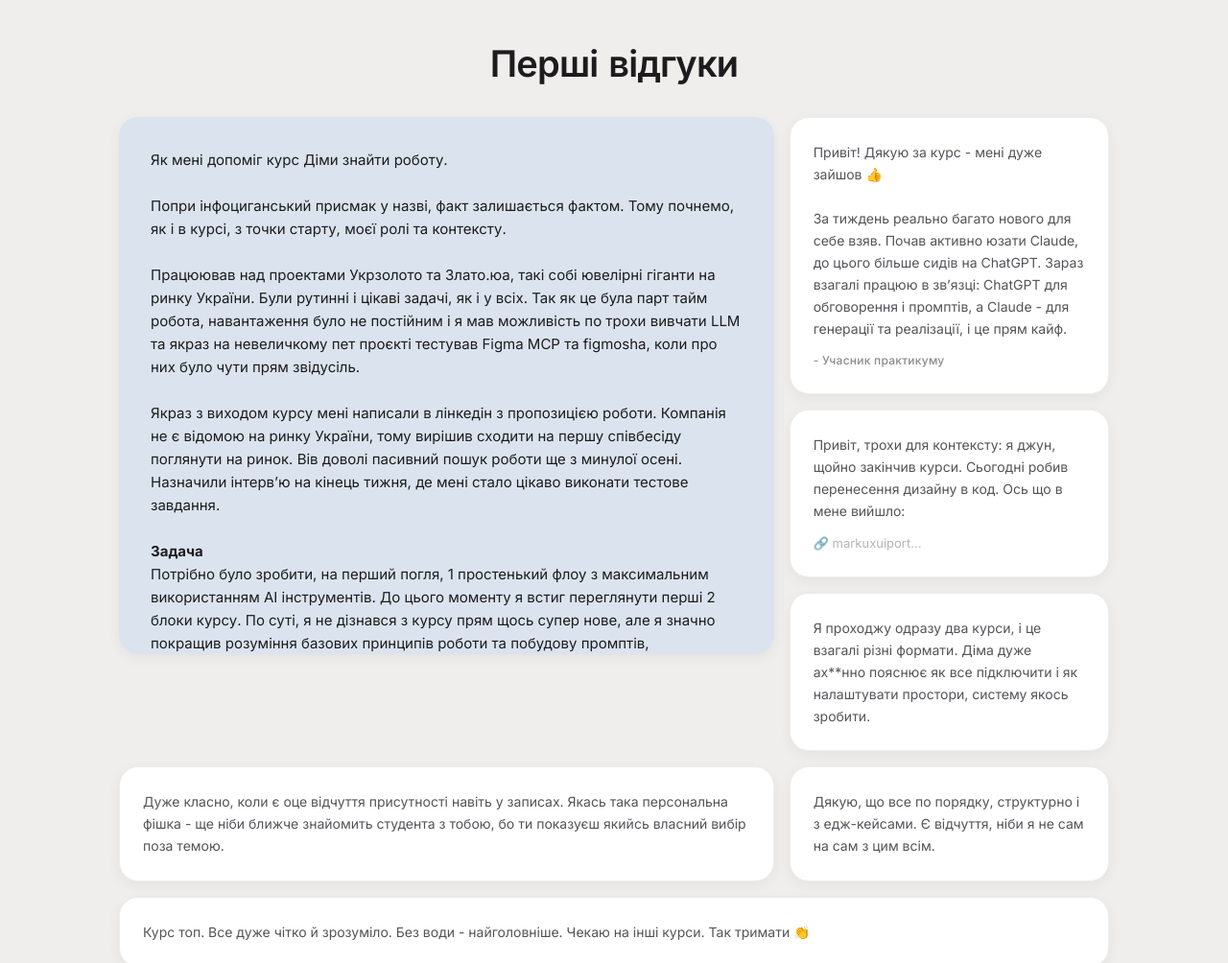
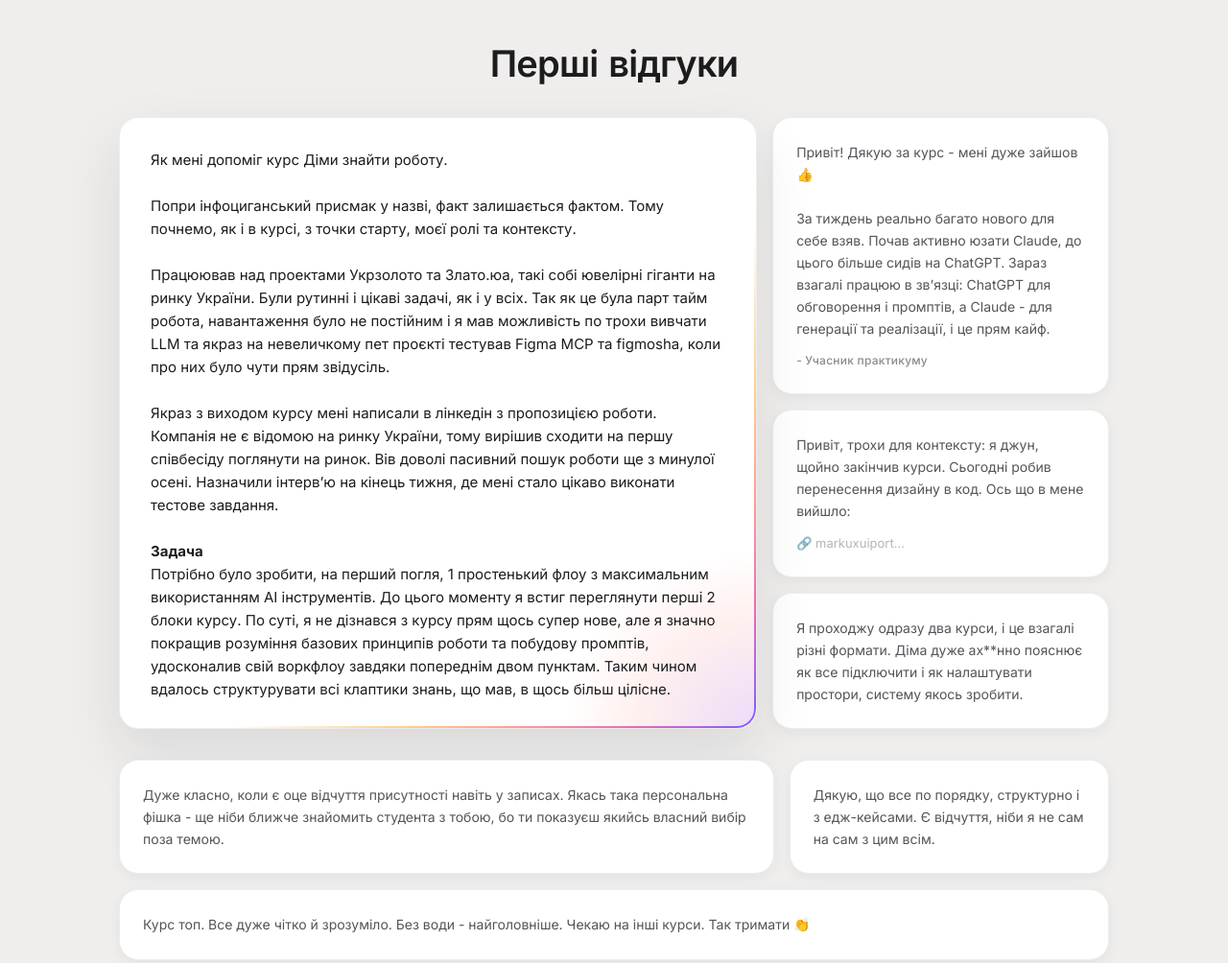
Before and after one commit to Dishain/ai-designers, a plain HTML site: page index.html in a window 1280 px wide. Shown: the part 7440-8444 px from the top of the page at 96% size. Drawn offline with Linux system fonts and the light colour scheme.

Commit message:
style(reviews): white featured card w/ gradient corner, height-matched
Split the featured testimonial into a flex row: the long Артем Т. review
(left) now matches the height of the three stacked side tiles and its
bottom aligns with the last one. The card is white with the same
gradient-corner treatment as the highlighted compare card; the long
quote scrolls inside on desktop and shows in full on mobile.

```diff
--- a/index.html
+++ b/index.html
@@ -403,9 +403,45 @@ p { margin-bottom: 12px; color: var(--ink-2); }
 .review-card .review-quote { font-size: 14px; color: var(--ink-2); line-height: 1.65; margin: 0; }
 .review-card .review-quote a { color: var(--accent); font-weight: 600; text-decoration: none; }
 .review-card .review-quote a:hover { text-decoration: underline; }
-.review-card.is-hero { grid-column: span 4; grid-row: span 3; padding: 32px; background: var(--accent-soft); border-color: transparent; min-height: 0; max-height: 560px; overflow-y: auto; }
+/* Featured review row: white card (left) + stacked side tiles (right).
+   Side column defines the height; the featured matches it and scrolls. */
+.reviews-top { display: flex; gap: 16px; align-items: stretch; margin-top: 32px; }
+.reviews-side { flex: 0 0 34%; display: flex; flex-direction: column; gap: 16px; }
+.review-card.is-hero {
+  flex: 1 1 auto; padding: 0;
+  background: var(--surface); border: 1px solid var(--hairline);
+  box-shadow: var(--sh-lg); position: relative; min-height: 0; overflow: visible;
+}
+/* Gradient corner treatment — same as the highlighted compare card */
+.review-card.is-hero::before {
+  content: ""; position: absolute; inset: 0; border-radius: 20px; padding: 2px;
+  background: radial-gradient(150% 150% at 100% 100%,
+    rgba(124, 92, 255, 1) 0%,
+    rgba(226, 104, 178, 0.96) 13%,
+    rgba(255, 145, 140, 0.9) 25%,
+    rgba(255, 196, 120, 0.82) 37%,
+    transparent 55%);
+  -webkit-mask: linear-gradient(#000 0 0) content-box, linear-gradient(#000 0 0);
+  -webkit-mask-composite: xor;
+          mask: linear-gradient(#000 0 0) content-box, linear-gradient(#000 0 0);
+          mask-composite: exclude;
+  pointer-events: none; z-index: 2;
+}
+.review-card.is-hero::after {
+  content: ""; position: absolute; inset: 0; border-radius: 20px;
+  background: radial-gradient(42% 40% at 100% 100%,
+    rgba(168, 92, 224, 0.22),
+    rgba(255, 150, 140, 0.14) 45%,
+    transparent 72%);
+  pointer-events: none; z-index: 0;
+}
+.review-card.is-hero .review-hero-scroll {
+  position: absolute; inset: 0; z-index: 1;
+  overflow-y: auto; padding: 32px;
+  display: flex; flex-direction: column; gap: 12px;
+  border-radius: 20px;
+}
 .review-card.is-hero .review-quote { font-size: 15px; color: var(--ink); line-height: 1.6; }
-.review-card.is-narrow { grid-column: span 2; }
 .review-card.is-wide-4 { grid-column: span 4; }
 .review-card.is-wide-2 { grid-column: span 2; }
 .review-card.is-full { grid-column: span 6; }
@@ -413,8 +449,11 @@ p { margin-bottom: 12px; color: var(--ink-2); }
 .review-link-disabled { font-size: 13px; color: var(--faint); user-select: none; word-break: break-all; display: inline-block; cursor: default; }
 @media (max-width: 768px) {
   .reviews-bento { grid-template-columns: 1fr; }
-  .review-card.is-hero, .review-card.is-narrow, .review-card.is-wide-4, .review-card.is-wide-2, .review-card.is-full { grid-column: span 1; grid-row: auto; }
-  .review-card.is-hero { padding: 24px; max-height: none; overflow: visible; }
+  .review-card.is-wide-4, .review-card.is-wide-2, .review-card.is-full { grid-column: span 1; grid-row: auto; }
+  .reviews-top { flex-direction: column; }
+  .reviews-side { flex: 1 1 auto; }
+  .review-card.is-hero { padding: 24px; }
+  .review-card.is-hero .review-hero-scroll { position: static; inset: auto; padding: 0; overflow: visible; }
 }
 
 /* ═══════════════ PRICING ═══════════════ */
@@ -907,9 +946,10 @@ p { margin-bottom: 12px; color: var(--ink-2); }
 <section class="section">
   <div class="container">
     <h2 class="text-center split-text reveal" data-split>Перші відгуки</h2>
-    <div class="reviews-bento reveal">
+    <div class="reviews-top reveal">
       <!-- 1. Featured - Артем Т. (кейс: знайшов роботу) -->
       <div class="review-card is-hero">
+        <div class="review-hero-scroll">
         <p class="review-quote">
           Як мені допоміг курс Діми знайти роботу.<br><br>
           Попри інфоциганський присмак у назві, факт залишається фактом. Тому почнемо, як і в курсі, з точки старту, моєї ролі та контексту.<br><br>
@@ -925,10 +965,12 @@ p { margin-bottom: 12px; color: var(--ink-2); }
           До чого тут курс? Все просто - він допоміг зробити все простіше, швидше і якісніше. Однією з критичних вимог до тестового, та і взагалі, вакансії - використання AI інструментів і створення дизайну за допомогою AІ. Тобто без впорядкування моїх знань, я б сильно довше виконував саме тестове, результат би був не настільки пропрацьованим і якісним. Чи вплинуло б це на щось? - не знаю, я ж не ворожка 😅 Можливо я б і так зміг отримати цей офер, але тестове здалось сильно легшим ніж інші, які я виконував. Тому дякую <a href="https://t.me/d_shain" target="_blank" class="cursor-target">@d_shain</a> за курс і з нетерпінням очікую нових.
         </p>
         <span class="review-meta">- Артем Т.</span>
+        </div>
       </div>
+      <div class="reviews-side">
 
       <!-- 2. Учасник - Claude/ChatGPT (перенесено з featured) -->
-      <div class="review-card is-narrow">
+      <div class="review-card">
         <p class="review-quote">
           Привіт! Дякую за курс - мені дуже зайшов 👍<br><br>
           За тиждень реально багато нового для себе взяв. Почав активно юзати Claude, до цього більше сидів на ChatGPT. Зараз взагалі працюю в зв’язці: ChatGPT для обговорення і промптів, а Claude - для генерації та реалізації, і це прям кайф.
@@ -937,7 +979,7 @@ p { margin-bottom: 12px; color: var(--ink-2); }
       </div>
 
       <!-- 3. Mark - кейс з обрізаним посиланням -->
-      <div class="review-card is-narrow">
+      <div class="review-card">
         <p class="review-quote">
           Привіт, трохи для контексту: я джун, щойно закінчив курси. Сьогодні робив перенесення дизайну в код. Ось що в мене вийшло:
         </p>
@@ -945,12 +987,15 @@ p { margin-bottom: 12px; color: var(--ink-2); }
       </div>
 
       <!-- 4. Two formats -->
-      <div class="review-card is-narrow">
+      <div class="review-card">
         <p class="review-quote">
           Я проходжу одразу два курси, і це взагалі різні формати. Діма дуже ах**нно пояснює як все підключити і як налаштувати простори, систему якось зробити.
         </p>
       </div>
+      </div>
+    </div>
 
+    <div class="reviews-bento reveal">
       <!-- 5. Presence + persona -->
       <div class="review-card is-wide-4">
         <p class="review-quote">
```
